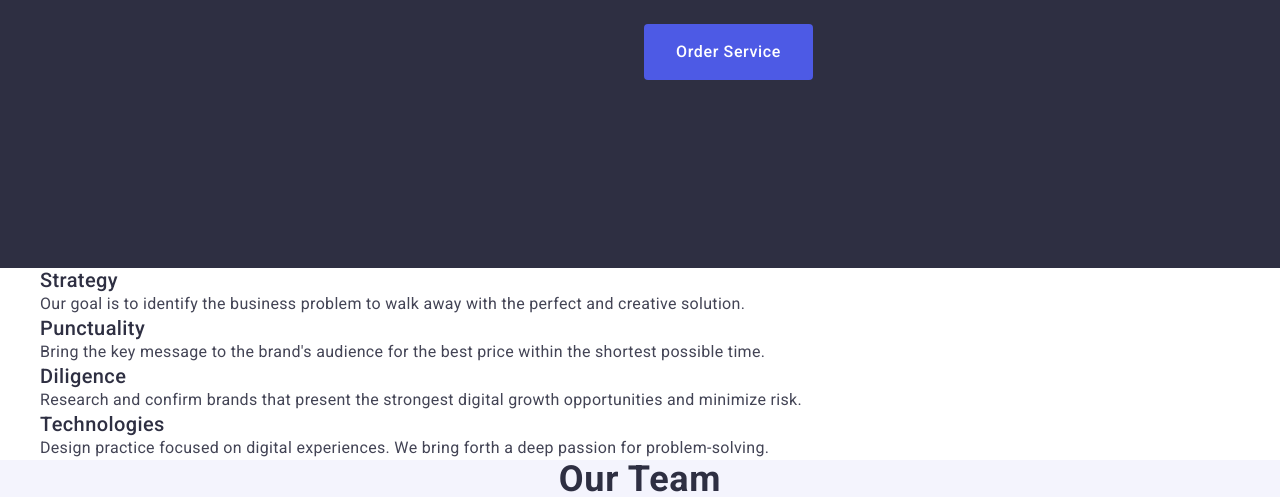
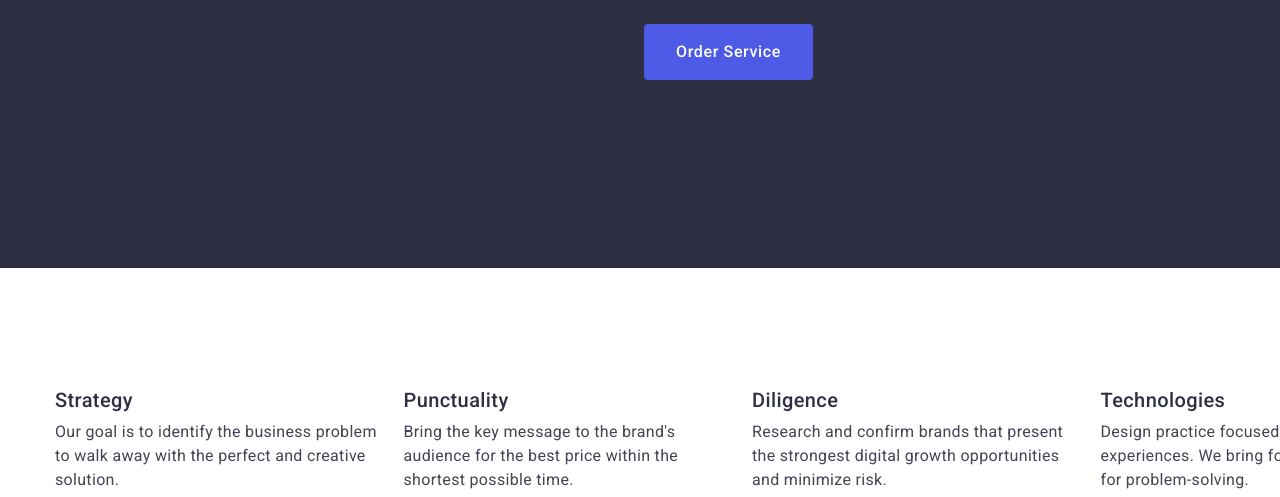
Before and after one commit to dkaliazin/goit-markup-hw-03, a plain HTML site: page index.html in a window 1280 px wide. Shown: the part 404-901 px from the top of the page. Drawn offline with nearby package versions, Linux system fonts and the light colour scheme.

Commit message:
section 2

```diff
--- a/css/styles.css
+++ b/css/styles.css
@@ -9,6 +9,17 @@
   width: 1440px;
   margin: 0 auto;
   padding: 0 15px;
+}
+.visually-hidden {
+  position: absolute;
+  width: 1px;
+  height: 1px;
+  margin: -1px;
+  padding: 0;
+  border: 0;
+  overflow: hidden;
+  clip: rect(0 0 0 0);
+  white-space: nowrap;
 }
 /*body*/
 body {
@@ -205,9 +216,18 @@ p {
 /*section 2 SPDT*/
 .section-spdt {
   background-color: #fff;
+  padding: 120px 0px;
+}
+.spdt-list {
+  display: flex;
+  gap: 24px;
+}
+.spdt-item {
+  flex-basis: calc((100% - 3 * 24px) / 4);
 }
 .spdt-header {
   color: #2e2f42;
+  margin-bottom: 8px;
 }
 .spdt-paragraph {
 }
--- a/index.html
+++ b/index.html
@@ -59,30 +59,31 @@
       </section>
       <!--section 2 (Strategy Punctuality Diligence Technologies)-->
       <section class="section-spdt">
-        <h2 hidden>Studio features</h2>
-        <ul>
-          <li>
+        <div class="container">
+          <h2 class="visually-hidden">Studio features</h2>
+          <ul class="spdt-list">
+            <li class="spdt-item">
               <h3 class="spdt-header">Strategy</h3>
               <p class="spdt-paragraph">
-              Our goal is to identify the business problem to walk away with the
-              perfect and creative solution.
+                Our goal is to identify the business problem to walk away with
+                the perfect and creative solution.
               </p>
             </li>
-          <li>
+            <li class="spdt-item">
               <h3 class="spdt-header">Punctuality</h3>
               <p class="spdt-paragraph">
                 Bring the key message to the brand's audience for the best price
                 within the shortest possible time.
               </p>
             </li>
-          <li>
+            <li class="spdt-item">
               <h3 class="spdt-header">Diligence</h3>
               <p class="spdt-paragraph">
                 Research and confirm brands that present the strongest digital
                 growth opportunities and minimize risk.
               </p>
             </li>
-          <li>
+            <li class="spdt-item">
               <h3 class="spdt-header">Technologies</h3>
               <p class="spdt-paragraph">
                 Design practice focused on digital experiences. We bring forth a
@@ -90,6 +91,7 @@
               </p>
             </li>
           </ul>
+        </div>
       </section>
       <!--section 3 (Our Team)-->
       <section id="Contacts" class="section-team">
```
Lines whose indentation alone changed are shown as unchanged.
